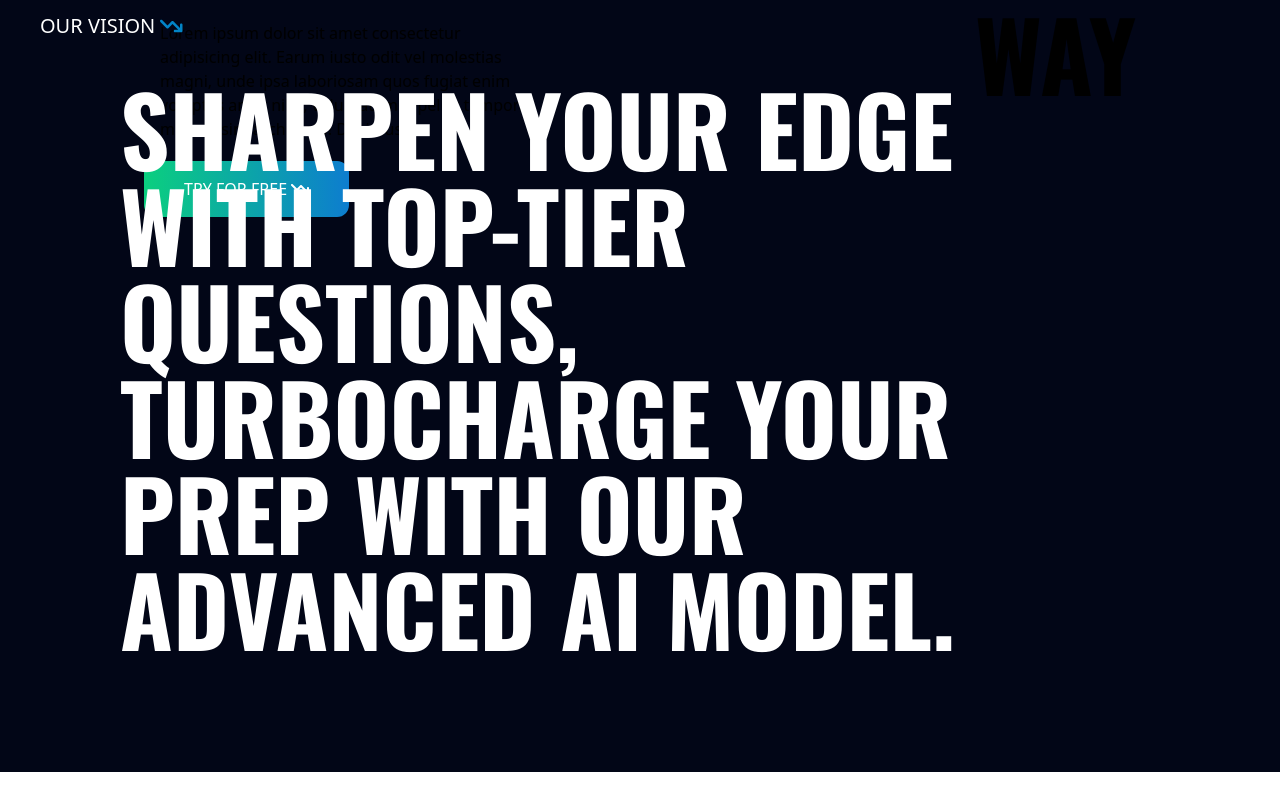
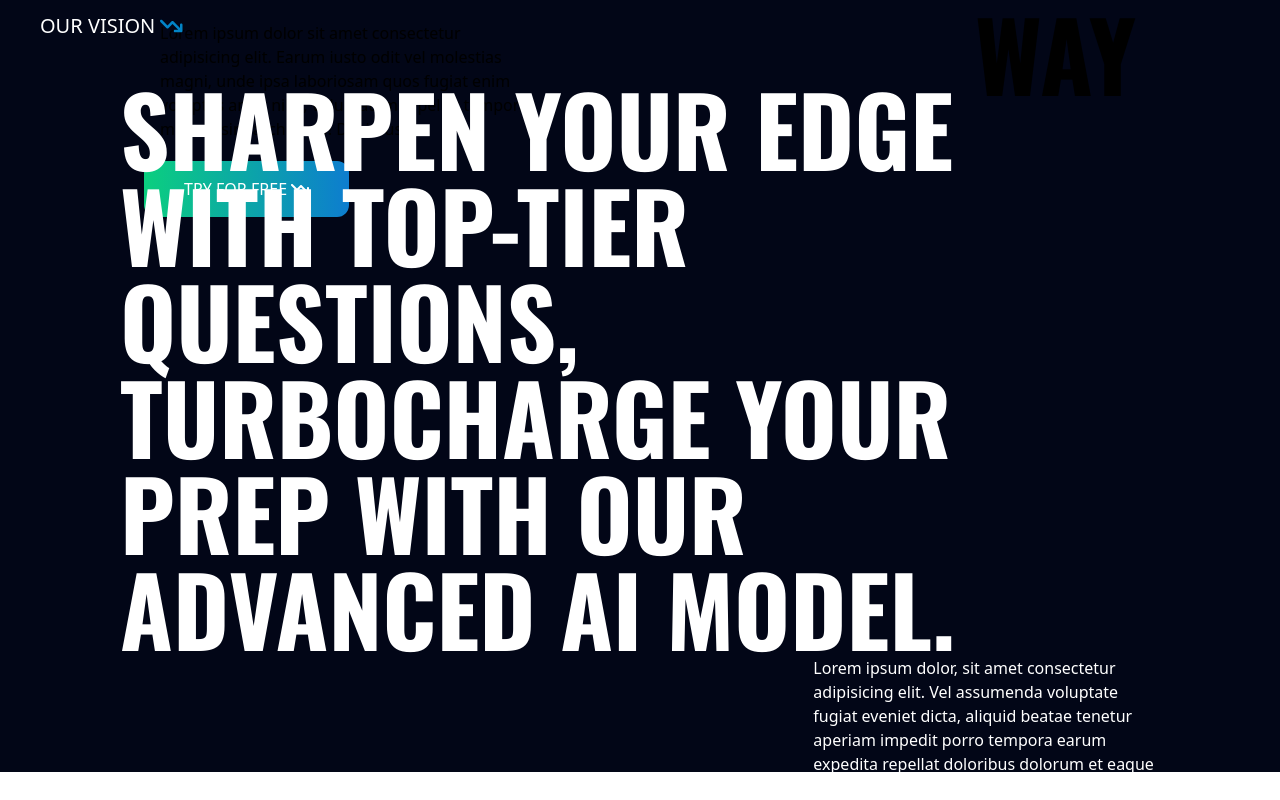
Before and after one commit to sambitsingha/SynthoPrep, a React (Vite) app in the folder client/: page / in a window 1280 px wide. Shown: the part 828-1628 px from the top of the page. Before the commit the page ends 1600 px from the top, so only its background shows below. Built offline with nearby package versions, Linux system fonts and the light colour scheme.

Commit message:
Update About component in Homepage

```diff
--- a/client/src/components/Homepage/About.jsx
+++ b/client/src/components/Homepage/About.jsx
@@ -9,11 +9,18 @@ const About = () => {
 				<FontAwesomeIcon icon={faArrowTrendDown} className='text-sky-600' />
 			</button>
 			<div className='mx-20 px-10'>
-				<h1 className=' text-8xl hero-text uppercase'>
-					<span>Sharpen your edge with top</span>
-					<span>-tier questions, turbocharge </span>
-					<span>your prep with Our</span> Advanced AI model.
+				<h1 className=' text-8xl hero-text uppercase '>
+					<span className='line-1'>Sharpen your edge with top</span>
+					<span className='line-2'>-tier questions, turbocharge </span>
+					<span className='line-3'>your prep with Our</span>{" "}
+					<span className='line-4'>Advanced AI model.</span>
 				</h1>
+				<p className='float-right w-1/3'>
+					Lorem ipsum dolor, sit amet consectetur adipisicing elit. Vel
+					assumenda voluptate fugiat eveniet dicta, aliquid beatae tenetur
+					aperiam impedit porro tempora earum expedita repellat doloribus
+					dolorum et eaque distinctio ex!
+				</p>
 			</div>
 		</div>
 	);
```
